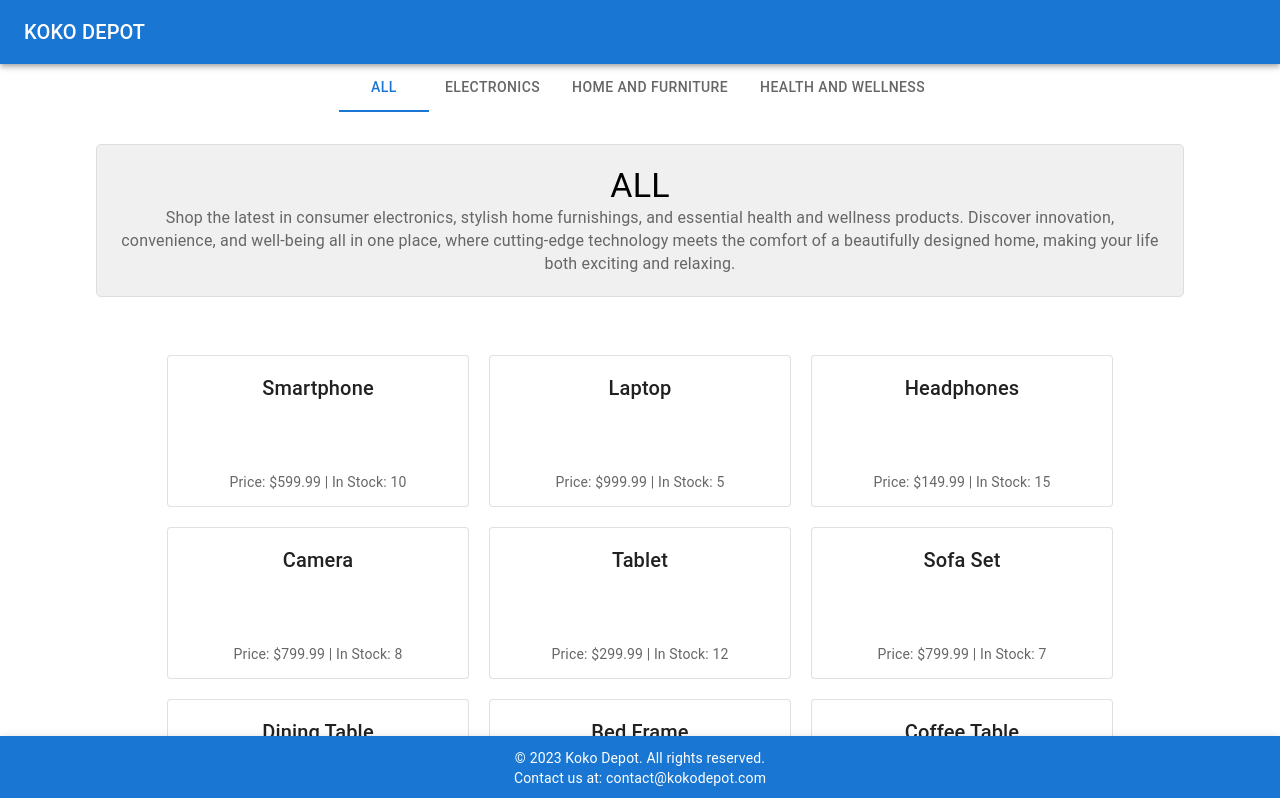
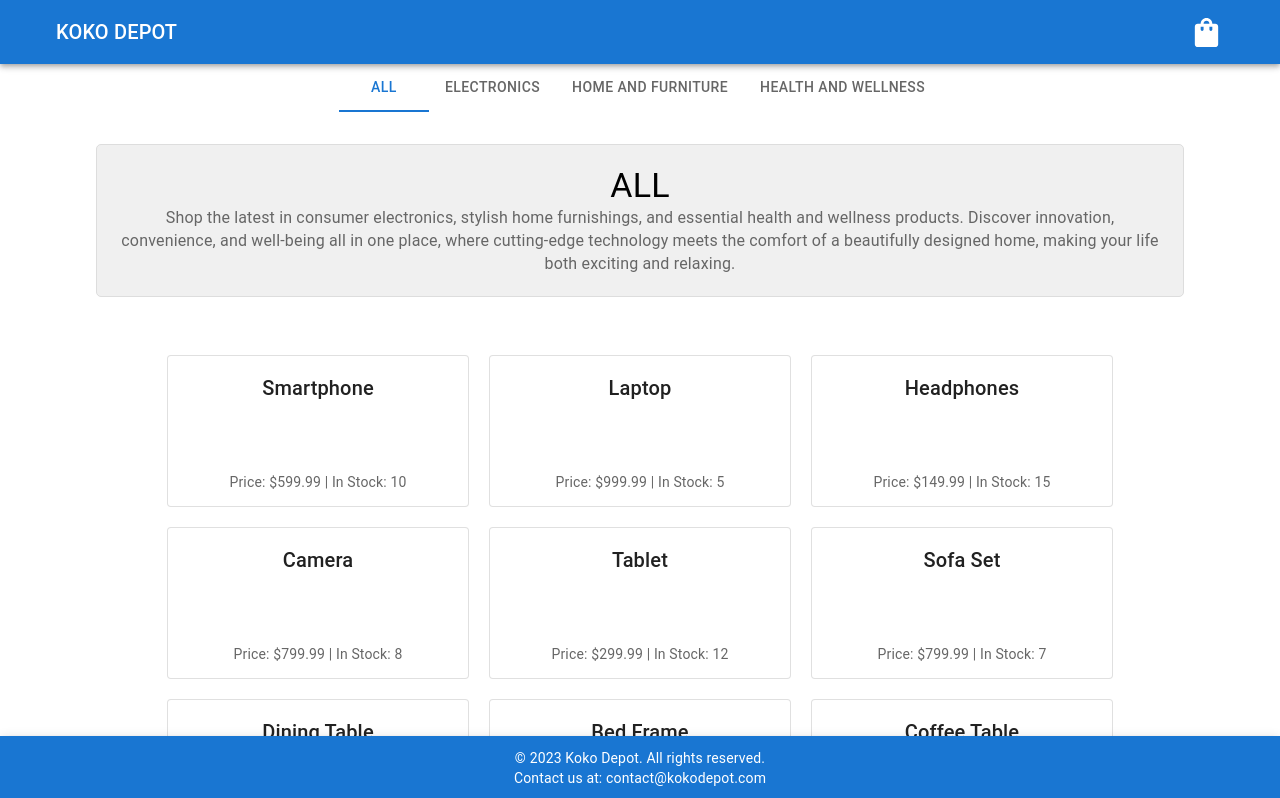
Before and after one commit to cleecoloma/storefront, a React (Vite) app: page / in a window 1280 px wide. Shown: the top 798 px of the page. Built offline with nearby package versions, Linux system fonts and the light colour scheme.

Commit message:
added shopping bag icon

```diff
--- a/package.json
+++ b/package.json
@@ -13,6 +13,7 @@
   "dependencies": {
     "@emotion/react": "^11.11.1",
     "@emotion/styled": "^11.11.0",
+    "@mui/icons-material": "^5.14.16",
     "@mui/material": "^5.14.17",
     "@reduxjs/toolkit": "^1.9.7",
     "react": "^18.2.0",
--- /dev/null
+++ b/src/Components/Header/Header.css
@@ -0,0 +1,5 @@
+.toolbar-container {
+  margin: 0 2rem;
+  display: flex;
+  justify-content: space-between;
+}
--- a/src/Components/Header/index.jsx
+++ b/src/Components/Header/index.jsx
@@ -2,14 +2,17 @@ import React from 'react';
 import AppBar from '@mui/material/AppBar';
 import Toolbar from '@mui/material/Toolbar';
 import Typography from '@mui/material/Typography';
+import ShoppingBagIcon from '@mui/icons-material/ShoppingBag';
+import './Header.css';
 
 function Header() {
   return (
     <AppBar position='static'>
-      <Toolbar>
+      <Toolbar className='toolbar-container'>
         <Typography variant='h6' component='div'>
           KOKO DEPOT
         </Typography>
+        <ShoppingBagIcon fontSize='large' />
       </Toolbar>
     </AppBar>
   );
```
Also changed, not shown: 1 other file (tests, documents, lock files or other folders).
